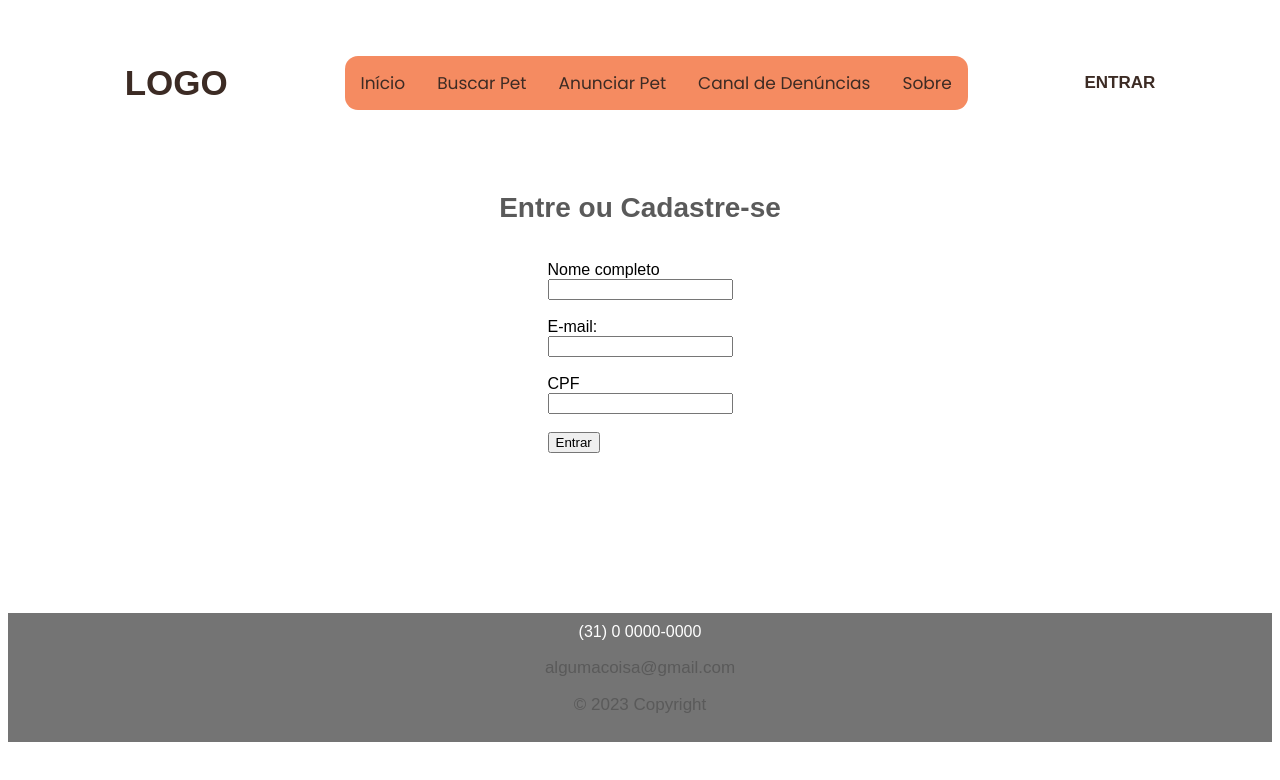
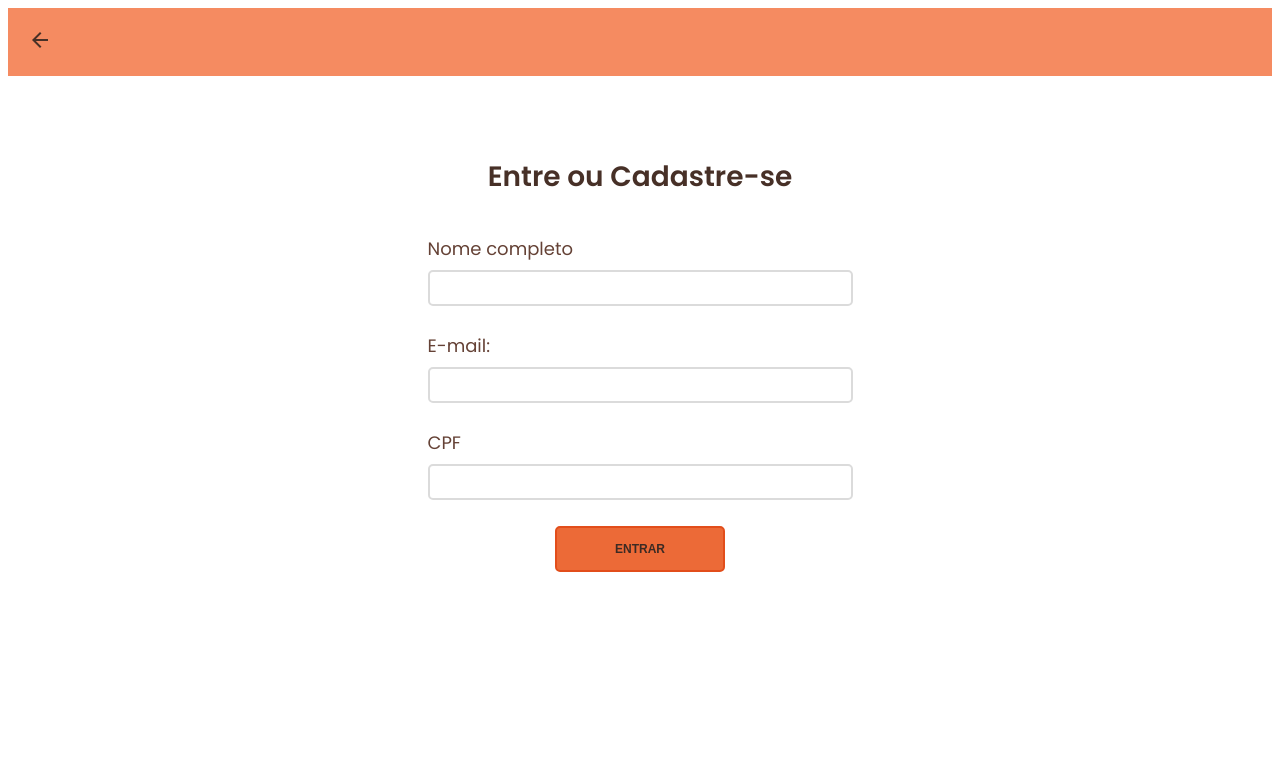
Before and after one commit to arthurcmagc/pmv-ads-2023-1-e2-proj-int-t4-pmv-ads-2023-1-e2-proj-int-t4-g5-adocao, a plain HTML site: page src/paginas/login.html in a window 1280 px wide. Drawn offline with nearby package versions, Linux system fonts and the light colour scheme.

Commit message:
estilização inicial da página de login/cadastro

```diff
--- /dev/null
+++ b/src/css/login.css
@@ -0,0 +1,65 @@
+
+
+.bg-voltar{
+    background: #F58B61;
+    margin-bottom: 80px;
+}
+
+.icon-voltar{
+    padding: 20px;
+}
+
+a{
+    text-decoration: none;
+}
+
+.icon-voltar a{
+    color: #473027;
+}
+
+.container h1{
+    font-family: "Poppins", Helvetica, Arial, sans-serif;
+    color: #473027;
+}
+
+.info-login{
+    display: flex;
+    flex-direction: column;
+    justify-content: center;
+    align-items: center;
+}
+
+.info-login label {
+    font-family: "Poppins", Helvetica, Arial, sans-serif;
+    font-size: 18px;
+    color: #654236;
+}
+
+.info-login button{
+    width: 170px;
+    height: 46px;
+    background: #EC6A37;
+    color: #3C2B24;
+    border: 2px solid #E24E1B;
+    border-radius: 5px;
+    font-size: 12px;
+    text-transform: uppercase;
+    font-weight: bold;
+    cursor: pointer;
+}
+
+.info-login button:hover{
+    background-color: #E24E1B;
+}
+
+.info-login input{
+    margin-top: 8px;
+    width: 417px;
+    height: 30px;
+    border: 2px solid #DBDBDB;
+    border-radius: 5px;
+}
+
+.info-campo{
+    margin-bottom: 8px;
+}
--- a/src/css/style.css
+++ b/src/css/style.css
@@ -1,3 +1,5 @@
+@import "./login.css";
+
 body{
     font-family: Arial, Helvetica, sans-serif;
 }
--- a/src/paginas/login.html
+++ b/src/paginas/login.html
@@ -10,51 +10,32 @@
     <link
         href="https://fonts.googleapis.com/css2?family=Nunito:ital,wght@0,400;0,700;1,400&family=Poppins:wght@400;500;600&family=Roboto:wght@400;500&display=swap"
         rel="stylesheet">
+    <link rel="stylesheet" href="https://fonts.googleapis.com/css2?family=Material+Symbols+Outlined:opsz,wght,FILL,GRAD@48,400,0,0" />
     <title>Entrar | Adote um amigo</title>
 </head>
 <body>
-  <header class="header">
-    <span tabindex="1" class="logo">LOGO</span>
-    <ul class="navbar">
-      <li><a href="../index.html">Início</a></li>
-      <li><a href="buscar_pet.html">Buscar Pet</a></li>
-      <li><a href="anunciar_pet.html">Anunciar Pet</a></li>
-      <li><a href="canal_denuncia.html">Canal de Denúncias</a></li>
-      <li>
-        <a href="#">Sobre</a>
-        <ul>
-          <li><a href="quem_somos.html">Quem Somos</a></li>
-          <li><a href="perguntas_frequentes.html">Perguntas Frequentes</a></li>
-        </ul>
-      </li>
-    </ul>
-    <a href="login.html" class="login">ENTRAR</a>
-</header>
-
+  <div class="bg-voltar">
+    <div class="icon-voltar">
+      <a href="../index.html"> <span class="material-symbols-outlined">arrow_back</span></a>
+    </div>
+  </div>
 <div class="container">
 <h1>Entre ou Cadastre-se</h1><br>
-<form>
+<form class="info-login">
+  <div class="info-campo">
     <label for="nome">Nome completo</label><br>
     <input type="text" id="nome" name="nome"><br><br>
-
+  </div>
+  <div class="info-campo">
     <label for="email">E-mail:</label><br>
     <input type="email" id="email" name="email"><br><br>
-
+  </div>
+  <div class="info-campo">
     <label for="cpf">CPF</label><br>
     <input type="text" id="cpf" name="senha"><br><br>
-
-  <input type="submit" value="Entrar">
-
+  </div>
+  <button type="submit">Entrar</button>
 </form>
-<br>
-
 </div>
-<div class="espacamento"></div>
-<footer>
-  (31) 0 0000-0000
-   <p> algumacoisa@gmail.com</p>
-   <p>© 2023 Copyright</p>
- </footer>
-
 </body>
 </html>
```
Lines whose indentation alone changed are shown as unchanged.
